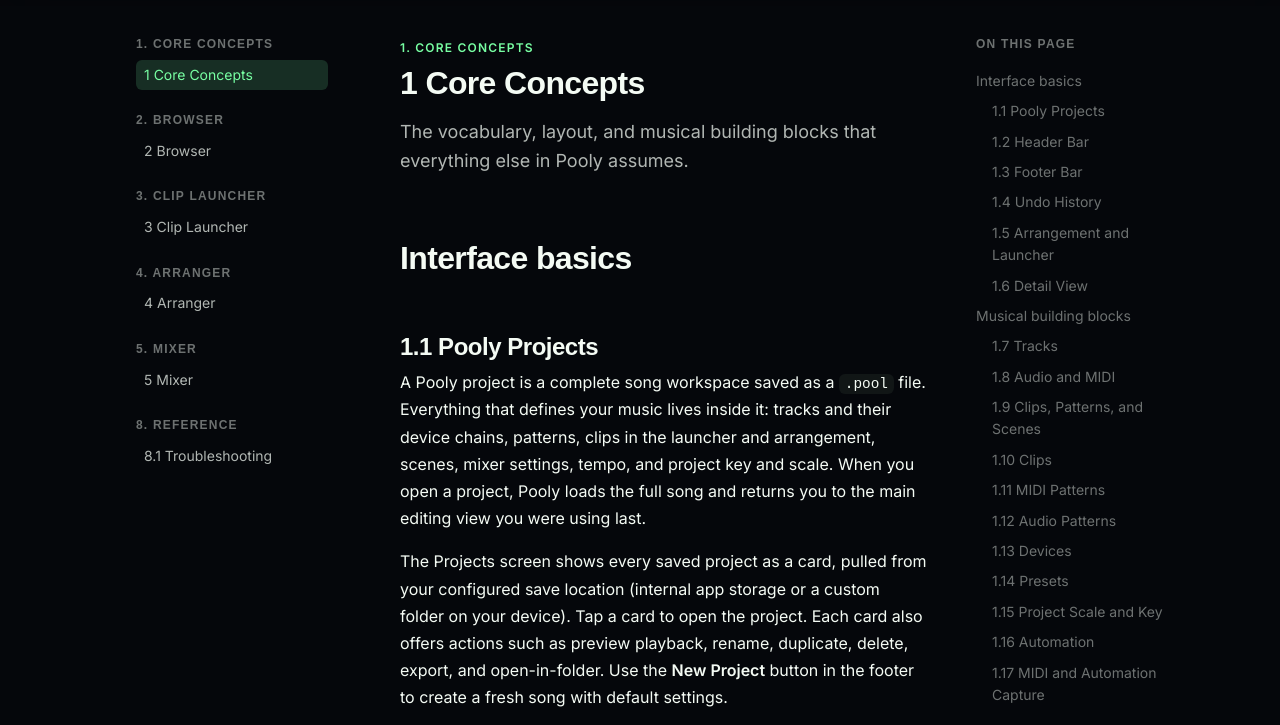
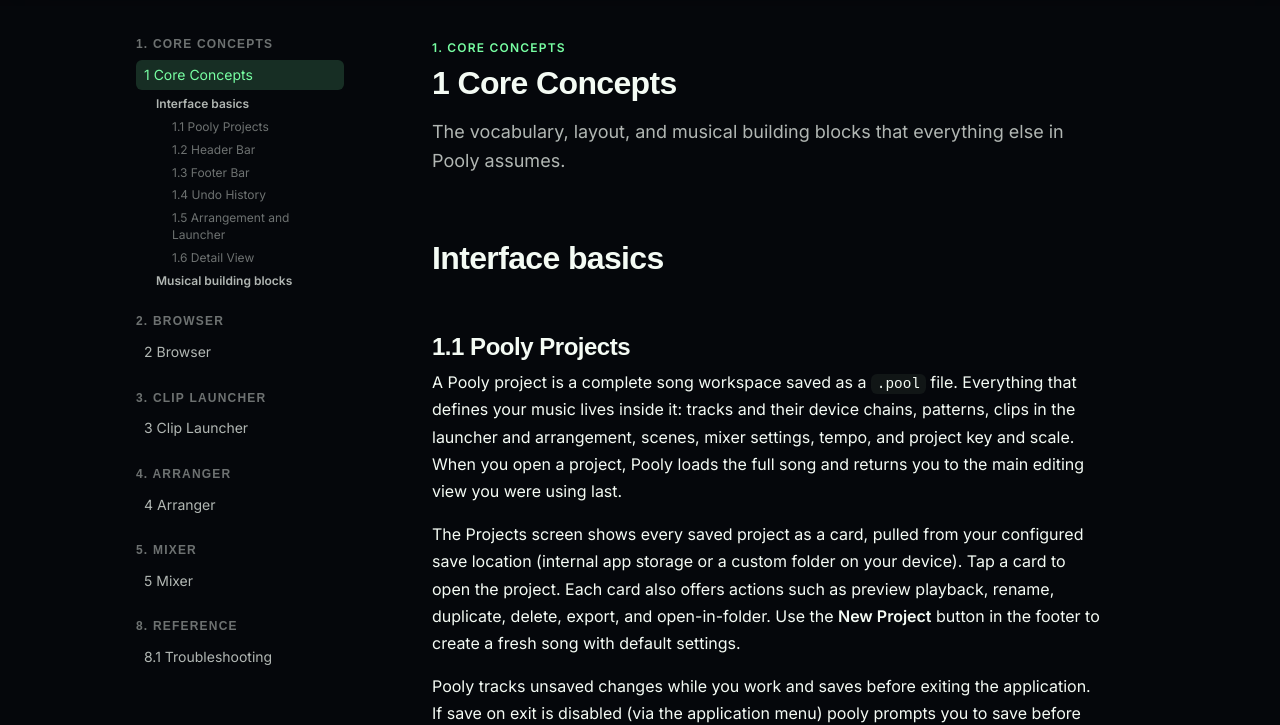
Before and after one commit to god-boat/pooly.github.io, an Astro site: page /manual/core-concepts in a window 1280 px wide. Shown: the part 47-772 px from the top of the page. Built offline with nearby package versions, Linux system fonts and the light colour scheme; Astro itself is replaced by a stand-in of ours; a web font is replaced by a local one.

Commit message:
redo nav, remove toc, integrate into main manual nav

```diff
--- a/src/layouts/ManualLayout.astro
+++ b/src/layouts/ManualLayout.astro
@@ -15,9 +15,24 @@
 	headings: Array<{ depth: number; slug: string; text: string }>;
 }
 
+interface ManualEntry {
+	id: string;
+	data: {
+		number: string;
+		title: string;
+	};
+}
+
 const { title, description, number, headings } = Astro.props;
 
-const allManual = (await getCollection("manual", ({ data }) => !data.draft))
+const allManual: ManualEntry[] = (await getCollection("manual", ({ data }) => !data.draft))
+	.map(entry => ({
+		id: entry.id,
+		data: {
+			number: String(entry.data.number),
+			title: String(entry.data.title),
+		},
+	}))
 	.sort((a, b) => compareManualNumbers(a.data.number, b.data.number));
 
 const chapterNumber = getManualChapter(number);
@@ -27,8 +42,46 @@
 const prev = currentIndex > 0 ? allManual[currentIndex - 1] : null;
 const next = currentIndex < allManual.length - 1 ? allManual[currentIndex + 1] : null;
 
-const chapterNumbers = [...new Set(allManual.map(entry => getManualChapter(entry.data.number)))]
-	.sort((a, b) => a - b);
+const chapterNumbers: number[] = [
+	...new Set(allManual.map(entry => getManualChapter(entry.data.number))),
+].sort((a, b) => a - b);
+
+type ManualHeading = (typeof headings)[number];
+
+const pageHeadings: ManualHeading[] = headings.filter(
+	heading => heading.depth === 2 || heading.depth === 3,
+);
+const headingSections: Array<{
+	heading: ManualHeading;
+	children: ManualHeading[];
+	slugs: string[];
+}> = [];
+let currentHeadingSection: (typeof headingSections)[number] | null = null;
+
+for (const heading of pageHeadings) {
+	if (heading.depth === 2) {
+		currentHeadingSection = {
+			heading,
+			children: [],
+			slugs: [heading.slug],
+		};
+		headingSections.push(currentHeadingSection);
+		continue;
+	}
+
+	if (currentHeadingSection && currentHeadingSection.heading.depth === 2) {
+		currentHeadingSection.children.push(heading);
+		currentHeadingSection.slugs.push(heading.slug);
+		continue;
+	}
+
+	currentHeadingSection = {
+		heading,
+		children: [],
+		slugs: [heading.slug],
+	};
+	headingSections.push(currentHeadingSection);
+}
 ---
 
 <BaseLayout title={`${number} ${title}`} description={description}>
@@ -69,6 +122,48 @@
 												>
 													{label}
 												</a>
+												{entry.data.number === number && headingSections.length > 0 && (
+													<ul class="sidebar-subsections" data-manual-heading-nav>
+														{headingSections.map((section, index) => (
+															<li
+																class:list={[
+																	"sidebar-subsection",
+																	{ "is-expanded": index === 0 },
+																]}
+																data-manual-heading-section
+																data-heading-slugs={section.slugs.join(" ")}
+															>
+																<a
+																	href={`#${section.heading.slug}`}
+																	class:list={[
+																		"sidebar-sub-link",
+																		{ "sidebar-sub-link-parent": section.heading.depth === 2 },
+																	]}
+																	data-manual-heading-link
+																	data-heading-slug={section.heading.slug}
+																>
+																	{section.heading.text}
+																</a>
+																{section.children.length > 0 && (
+																	<ul class="sidebar-subtree">
+																		{section.children.map(child => (
+																			<li>
+																				<a
+																					href={`#${child.slug}`}
+																					class="sidebar-sub-link"
+																					data-manual-heading-link
+																					data-heading-slug={child.slug}
+																				>
+																					{child.text}
+																				</a>
+																			</li>
+																		))}
+																	</ul>
+																)}
+															</li>
+														))}
+													</ul>
+												)}
 											</li>
 										);
 									})}
@@ -110,23 +205,55 @@
 				)}
 			</nav>
 		</article>
-
-		{headings.length > 0 && (
-			<aside class="toc">
-				<h4 class="toc-title">On this page</h4>
-				<nav>
-					<ul class="toc-list">
-						{headings.filter(h => h.depth <= 3).map(h => (
-							<li class:list={[`toc-depth-${h.depth}`]}>
-								<a href={`#${h.slug}`} class="toc-link">{h.text}</a>
-							</li>
-						))}
-					</ul>
-				</nav>
-			</aside>
-		)}
 	</div>
 </BaseLayout>
+
+<script>
+	const headingNav = document.querySelector("[data-manual-heading-nav]");
+
+	if (headingNav instanceof HTMLElement) {
+		const sections = Array.from(
+			headingNav.querySelectorAll<HTMLElement>("[data-manual-heading-section]"),
+		);
+		const links = Array.from(
+			headingNav.querySelectorAll<HTMLAnchorElement>("[data-manual-heading-link]"),
+		);
+
+		const normalizeSlug = (hash: string): string =>
+			decodeURIComponent(hash).replace(/^#/, "");
+
+		const updateHeadingNavState = () => {
+			const activeSlug = normalizeSlug(window.location.hash);
+			let expandedSection: HTMLElement | null = null;
+
+			if (activeSlug.length > 0) {
+				expandedSection =
+					sections.find(section => {
+						const slugs = (section.dataset.headingSlugs ?? "")
+							.split(" ")
+							.filter(Boolean);
+						return slugs.includes(activeSlug);
+					}) ?? null;
+			}
+
+			if (!expandedSection && sections.length > 0) {
+				expandedSection = sections[0];
+			}
+
+			for (const section of sections) {
+				section.classList.toggle("is-expanded", section === expandedSection);
+			}
+
+			for (const link of links) {
+				const isActive = activeSlug.length > 0 && link.dataset.headingSlug === activeSlug;
+				link.classList.toggle("active", isActive);
+			}
+		};
+
+		updateHeadingNavState();
+		window.addEventListener("hashchange", updateHeadingNavState);
+	}
+</script>
 
 <style>
 	.manual-page {
@@ -213,6 +340,58 @@
 	}
 
 	.sidebar-link.active {
+		color: var(--color-accent);
+		background: var(--color-accent-soft);
+	}
+
+	.sidebar-subsections {
+		list-style: none;
+		display: flex;
+		flex-direction: column;
+		gap: 2px;
+		margin-top: var(--space-xs);
+		padding-left: var(--space-md);
+	}
+
+	.sidebar-subsection {
+		display: flex;
+		flex-direction: column;
+		gap: 2px;
+	}
+
+	.sidebar-subtree {
+		list-style: none;
+		display: none;
+		flex-direction: column;
+		gap: 2px;
+		padding-left: var(--space-md);
+	}
+
+	.sidebar-subsection.is-expanded .sidebar-subtree {
+		display: flex;
+	}
+
+	.sidebar-sub-link {
+		display: block;
+		padding: 2px var(--space-xs);
+		border-radius: var(--radius-sm);
+		color: var(--color-text-muted);
+		font-size: var(--text-xs);
+		line-height: 1.4;
+		transition: all var(--duration-fast) var(--ease-out);
+	}
+
+	.sidebar-sub-link-parent {
+		color: var(--color-text-soft);
+		font-weight: 600;
+	}
+
+	.sidebar-sub-link:hover {
+		color: var(--color-text);
+		background: var(--color-bg-surface);
+	}
+
+	.sidebar-sub-link.active {
 		color: var(--color-accent);
 		background: var(--color-accent-soft);
 	}
@@ -322,42 +501,6 @@
 		font-weight: 600;
 	}
 
-	.toc {
-		display: none;
-	}
-
-	.toc-title {
-		font-size: var(--text-xs);
-		font-weight: 700;
-		text-transform: uppercase;
-		letter-spacing: 0.1em;
-		color: var(--color-text-muted);
-		margin-bottom: var(--space-md);
-	}
-
-	.toc-list {
-		list-style: none;
-		display: flex;
-		flex-direction: column;
-		gap: var(--space-xs);
-	}
-
-	.toc-link {
-		display: block;
-		font-size: var(--text-sm);
-		color: var(--color-text-muted);
-		padding: 2px 0;
-		transition: color var(--duration-fast) var(--ease-out);
-	}
-
-	.toc-link:hover {
-		color: var(--color-text);
-	}
-
-	.toc-depth-3 {
-		padding-left: var(--space-md);
-	}
-
 	@media (min-width: 64rem) {
 		.manual-page {
 			grid-template-columns: 15rem 1fr;
@@ -395,15 +538,8 @@
 
 	@media (min-width: 80rem) {
 		.manual-page {
-			grid-template-columns: 15rem 1fr 12rem;
-		}
-
-		.toc {
-			display: block;
-			position: sticky;
-			top: 4rem;
-			max-height: calc(100svh - 5rem);
-			overflow-y: auto;
+			grid-template-columns: 16rem 1fr;
+			gap: var(--space-3xl);
 		}
 	}
 </style>
```
